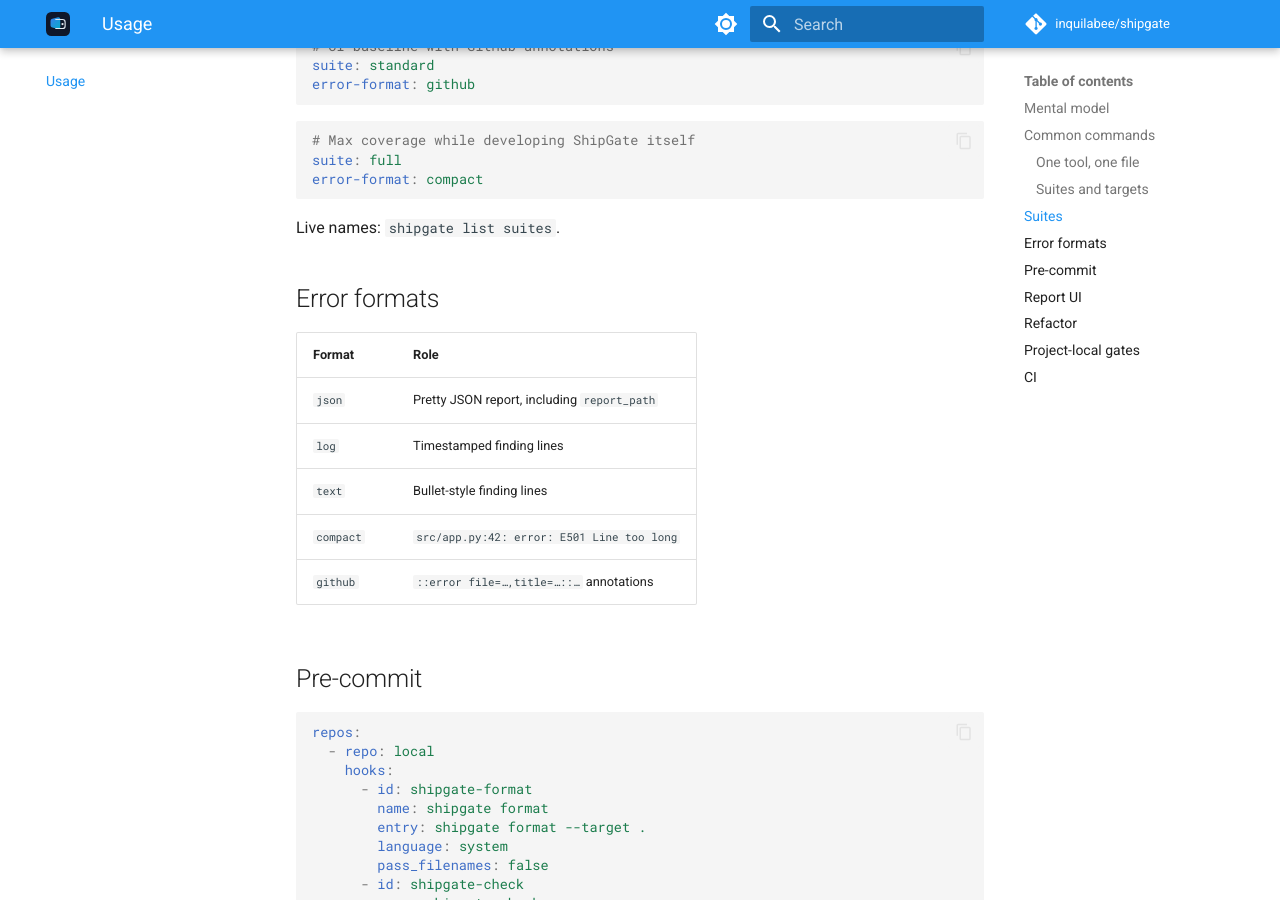
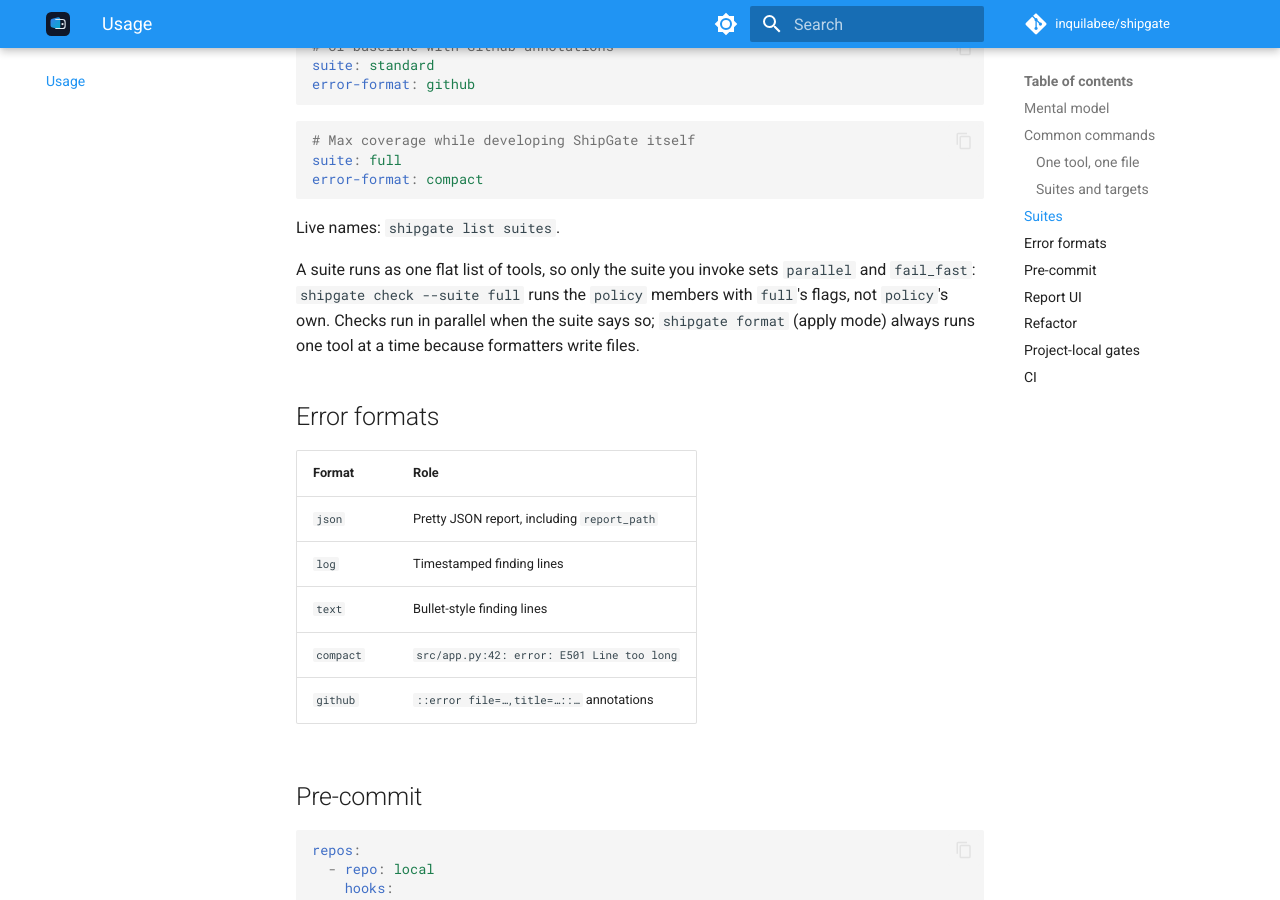
Before and after one commit to inquilabee/shipgate, an MkDocs documentation site: the page built from docs/usage.md, in a window 1280 px wide and 900 px high, scrolled down 2143 px. Built offline with MkDocs 1.6.1 and Material for MkDocs 9.7.7, drawn with Linux system fonts in a browser that asks for light colours; comment, search, counter and statistics services are not loaded.

Commit message:
Run the commit-time suites in parallel and never fan out apply mode
ruff.lint and ty.check are independent read-only checks, yet python-quality,
standard and pre-commit ran them one after another on every commit. They now
run in parallel in check mode. Report order is by selection, and fail_fast
still cancels pending work.

The pre-commit suite also contains the format members, and the apply run
(`shipgate format --suite ...`) writes files; running those concurrently would
race on the same files, as `format --suite full` could already do. Apply mode is
now always sequential, whatever the suite declares.

Flattening a suite to its tool list means only the invoked suite's parallel and
fail_fast apply (full runs policy with full's flags). That was silent; it is now
stated in the bundled suites file, which `init` copies into projects, and in
the usage docs. Projects initialised earlier keep their copied suites file.

No measurable change on this repository's small tree; the benefit is for
projects where ruff and ty each take seconds.

Co-Authored-By: Claude Sonnet 5.5 <noreply@anthropic.com>

````diff
--- a/docs/usage.md
+++ b/docs/usage.md
@@ -89,6 +89,12 @@ error-format: compact
 ```
 
 Live names: `shipgate list suites`.
+
+A suite runs as one flat list of tools, so only the suite you invoke sets
+`parallel` and `fail_fast`: `shipgate check --suite full` runs the `policy`
+members with `full`'s flags, not `policy`'s own. Checks run in parallel when the
+suite says so; `shipgate format` (apply mode) always runs one tool at a time
+because formatters write files.
 
 ## Error formats
 
````
Also changed, not shown: src/shipgate/catalog/bundled/catalog/suites.yaml (+6 -3 lines), 3 other files.
